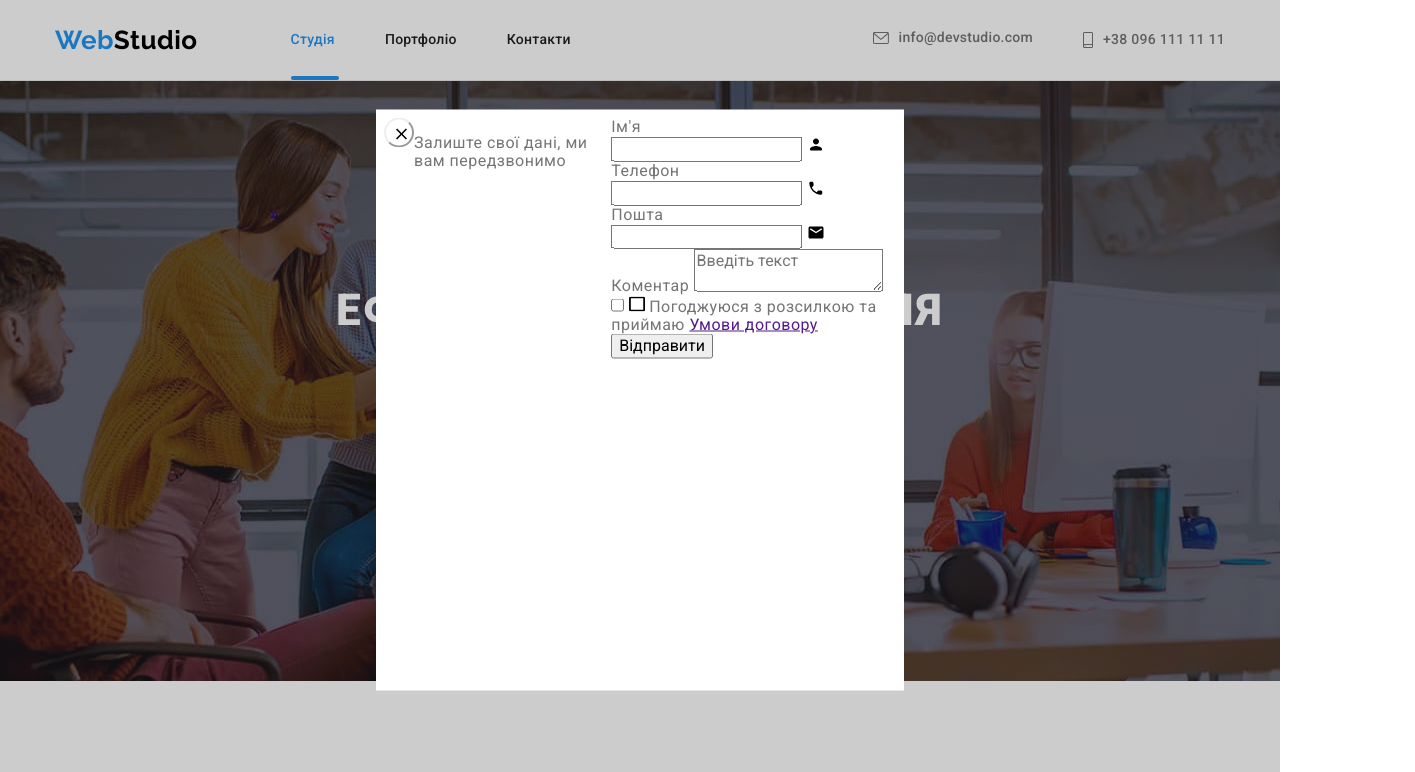
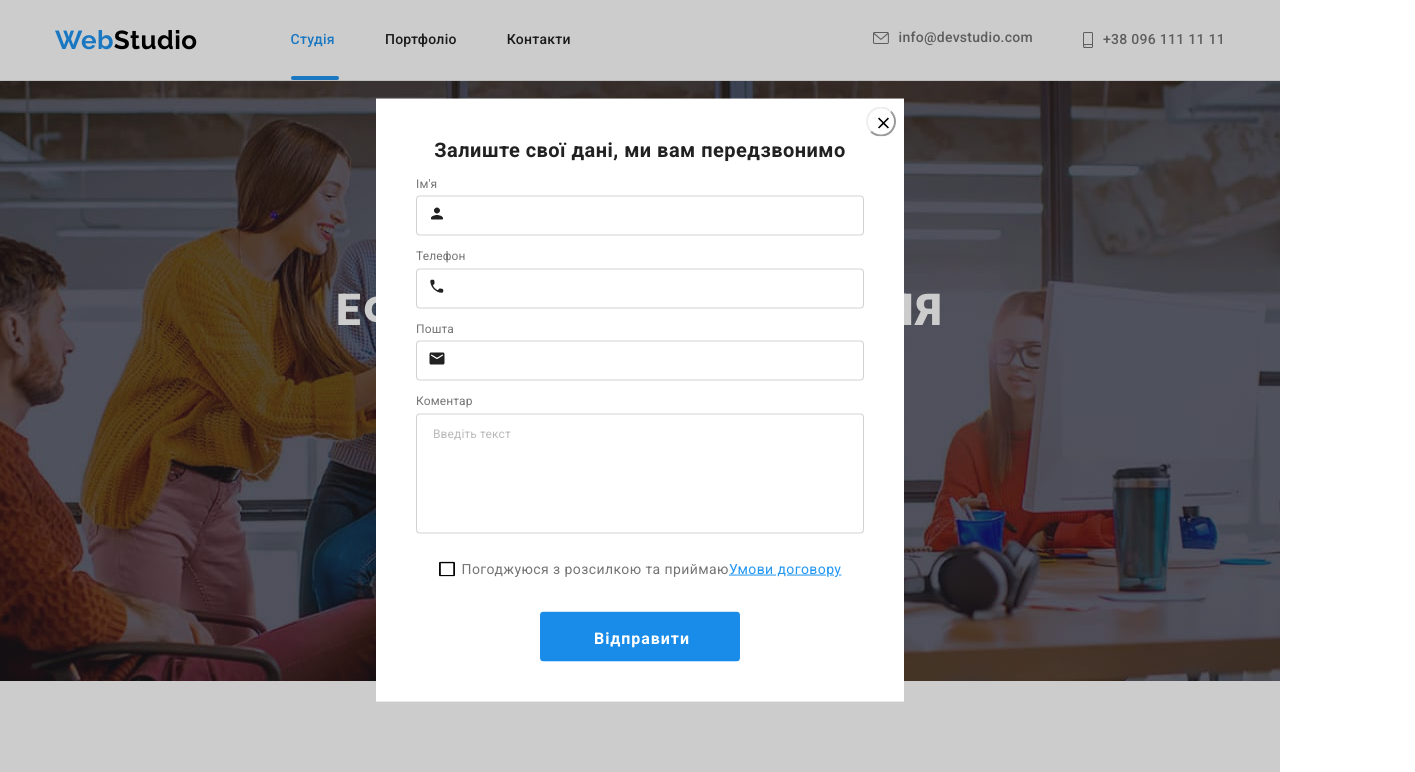
Before and after one commit to OlhaHobchuk/goit-markup-hw-06, a plain HTML site: page index.html in a window 1280 px wide. Both pictures are taken after a click on the button "Замовити послугу". Shown: the top 772 px of the page, 1415 px wide, since content can reach past the window. Drawn offline with nearby package versions, Linux system fonts and the light colour scheme; files whose address does not match are found by name.

Commit message:
Додає стилізацію форм

```diff
--- a/css/styles.css
+++ b/css/styles.css
@@ -2,31 +2,34 @@
         --primary-background-color: #FFFFFF;;
         --secondary-background-color: #F5F4FA;
         --footer-background-color: #2F303A;
+        --work-card-overlay-background: rgba(33, 150, 243, 0.9);
         --hero-gradient: rgba(47, 48, 58, 0.4);
+        --proposition-wrapper-background-color: rgba(47, 48, 58, 0.8);
+        --backdrop-overlay: rgba(0, 0, 0, 0.2);
+        --join-soc-link: rgba(255, 255, 255, 0.1);
 
         --primary-text-color: #757575;
         --secondary-text-color: #212121;
         --accent-color: #2196F3;
-        --primary-button-hover-color: #188CE8;
-
         --logo-text-color: #000000;
         --primary-white-color: #FFFFFF;
         --secondary-white-color: rgba(255, 255, 255, 0.6);
+        --placeholder-comment: rgba(117, 117, 117, 0.5);
 
         --header-border-bootom: #ECECEC;
+        --clients-border-color: #AFB1B8;
+        --card-border-color: rgba(238, 238, 238, 1);
+        --email-input-border-color: rgba(255, 255, 255, 0.3);
+        --modal-form-input: rgba(33, 33, 33, 0.2);
+
         --team-card-shadow: 0px 1px 3px rgba(0, 0, 0, 0.12), 0px 1px 1px rgba(0, 0, 0, 0.14), 0px 2px 1px rgba(0, 0, 0, 0.2);
+        --modal-send-button-shadow: 0px 4px 4px rgba(0, 0, 0, 0.15);
+
         --portfolio-card-shadow: 0px 1px 1px rgba(0, 0, 0, 0.12), 0px 4px 4px rgba(0, 0, 0, 0.06), 1px 4px 6px rgba(0, 0, 0, 0.16);
         --secondary-button-shadow: 0px 3px 1px rgba(0, 0, 0, 0.1), 0px 1px 2px rgba(0, 0, 0, 0.08), 0px 2px 2px rgba(0, 0, 0, 0.12);
-        --clients-border-color: #AFB1B8;
-        --card-border-color: rgba(238, 238, 238, 1);
-        --join-soc-link: rgba(255, 255, 255, 0.1);
 
-        --backdrop-overlay: rgba(0, 0, 0, 0.2);
+        --primary-button-hover-color: #188CE8;
         --border-close-button-color: rgba(0, 0, 0, 0.1);
-
-        --proposition-wrapper-background-color: rgba(47, 48, 58, 0.8);
-
-        --work-card-overlay-background: rgba(33, 150, 243, 0.9);
 
         --main-timing-function: cubic-bezier(0.4, 0, 0.2, 1);
     }
@@ -567,8 +570,7 @@ body {
 /* Футер */
 
 .footer {
-    padding-top: 60px;
-    padding-bottom: 60px;
+    padding: 60px 215px;
     background-color: var(--footer-background-color);
 }
 
@@ -616,11 +618,12 @@ body {
     flex-direction: column;
     align-items: flex-start;
     margin-left: 70px;
+    margin-right: 93px;
 
     text-align: center;
 }
 
-.join-title {
+.join-title, .submit-title {
     margin-top: 0;
     margin-bottom: 20px;
 
@@ -667,6 +670,80 @@ body {
 .join-soc-link:focus {
     background-color: var(--accent-color);}
 
+
+.footer-form {
+    display: flex;
+   }
+
+.email-input {
+    padding-top: 15px;
+    padding-bottom: 15px;
+    padding-left: 16px;
+    margin-right: 12px;
+
+    width: 358px;
+    height: 50px;
+
+    border: 1px solid var(--email-input-border-color);
+    border-radius: 4px;
+
+    background-color: transparent;
+
+    outline: none;
+
+    transition: border-color 250ms var(--main-timing-function);
+    }
+
+.email-input:focus, .email-input:hover {
+    border-color: var(--accent-color);
+}
+
+ .email-input::placeholder {
+
+        font-size: 16px;
+        line-height: 1.25;
+
+        color: var(--secondary-white-color);}
+
+
+.submit-button {
+        display: flex;
+        align-items: center;
+        padding: 10px 32px 10px 28px;
+
+        min-width: 200px;
+
+        font-family: inherit;
+        font-style: inherit;
+        font-weight: 700;
+        font-size: 16px;
+        line-height: 1.88;
+        letter-spacing: 0.06em;
+
+
+        color: var(--primary-white-color);
+        background-color: var(--accent-color);
+        border-color: transparent;
+
+        border-radius: 4px;
+        cursor: pointer;
+
+        transition: color 250ms var(--main-timing-function), background-color 250ms var(--main-timing-function), border-color 250ms var(--main-timing-function);
+        ;
+    }
+
+    .submit-button:hover,
+    .submit-button:focus {
+        color: var(--primary-white-color);
+        background-color: var(--accent-color);
+        border-color: var(--accent-color);
+}
+
+.submit-button-icon {
+
+    fill: var(--primary-white-color);
+    margin-left: 8px;
+}
 
 /* Сторінка портфоліо */
 
@@ -843,16 +920,14 @@ body {
 }
 
 .modal {
-    display: flex;
-
     position: absolute;
     top: 50%;
     left: 50%;
 
     width: 528px;
-    height: 581px;
+    min-height: 581px;
 
-    padding: 8px;
+    padding: 40px 8px 40px;
 
     background-color: var(--primary-background-color);
 
@@ -862,8 +937,10 @@ body {
 }
 
 .close-modal {
-   display: inline-block;
-   margin-left: auto;
+    position: absolute;
+
+    top: 8px;
+    right: 8px;
 
     padding: 6px;
 
@@ -877,9 +954,201 @@ body {
     color: var(--logo-text-color);
 
     cursor: pointer;
-
 }
 
 .close-modal-icon {
     fill: currentColor;
+
+    transition: fill 250ms var(--main-timing-function);
 }
+
+.close-modal-icon:hover, .close-modal-icon:focus {
+    fill: var(--accent-color);
+
+}
+
+.action-description {
+    margin-top: 0;
+    margin-bottom: 12px;
+    padding: 0;
+
+    font-weight: 700;
+    font-size: 20px;
+    line-height: 1.15;
+    text-align: center;
+
+    color: var(--secondary-text-color);
+}
+
+.modal-form {
+    display: flex;
+    flex-direction: column;
+    margin-left: auto;
+    margin-right: auto;
+    width: 448px;
+}
+
+.modal-form-field {
+    margin-bottom: 10px;
+}
+
+.input-wrapper {
+    position: relative;
+}
+
+.modal-form-label {
+    font-weight: 400;
+    font-size: 12px;
+    line-height: 1.17;
+
+    letter-spacing: 0.01em;
+
+     color: var(--primary-text-color);
+}
+
+.modal-form-input {
+    width: 100%;
+    height: 40px;
+
+    padding: 11px 8px 11px 40px;
+    margin-top: 4px;
+
+    border: 1px solid var(--modal-form-input);
+    border-radius: 4px;
+
+    outline: none;
+
+    transition: border-color 250ms var(--main-timing-function);
+
+}
+
+.modal-form-input:focus,
+.modal-form-input:hover,
+.modal-form-comment textarea:hover,
+.modal-form-comment textarea:focus
+ {
+    border: 1px solid var(--accent-color);
+}
+
+.modal-form-icon {
+    position: absolute;
+    top: 50%;
+    left: 12px;
+
+    fill: var(--secondary-text-color);
+
+    transform: translateY(-50%);
+
+    transition: fill 250ms var(--main-timing-function);
+}
+
+.modal-form-comment {
+    margin-bottom: 20px;
+}
+
+.modal-form-comment textarea {
+    resize: none;
+    padding: 12px 16px;
+    margin-top: 4px;
+    width: 100%;
+    min-height: 120px;
+
+    border: 1px solid var(--modal-form-input);
+    border-radius: 4px;
+
+    outline: none;
+
+    transition: border-color 250ms var(--main-timing-function);
+}
+
+textarea::placeholder {
+
+    font-weight: 400;
+    font-size: 12px;
+    line-height: 1.17;
+    letter-spacing: 0.01em;
+
+    color: var(--placeholder-comment);}
+
+
+.modal-form-input:focus ~ .modal-form-icon, .modal-form-input:hover ~ .modal-form-icon
+ {
+    fill: var(--accent-color);
+}
+
+.checkbox-field {
+    margin-bottom: 30px;
+    margin-left: auto;
+    margin-right: auto;
+}
+
+.checbox-label {
+    display: flex;
+    align-items: center;
+
+    font-weight: 400;
+    font-size: 14px;
+    line-height: 1.71;
+
+    letter-spacing: 0.03em;
+
+    color: var(--primary-text-color);
+}
+
+.conditions {
+    color: var(--accent-color);
+}
+
+.checkbox-input {
+    overflow: hidden;
+    position: absolute;
+    white-space: nowrap;
+    clip: rect(0 0 0 0);
+    clip-path: inset(50%);
+    height: 1px;
+    width: 1px;
+}
+
+.icon-checkbox {
+    margin-right: 7px;
+}
+
+.checkbox-input:checked ~ .icon-checkbox {
+
+    fill: var(--accent-color);
+    background-color: var(--accent-color);
+    background-image: url(../images/iconcheck.svg);
+    background-size: contain;
+    background-origin: border-box;
+}
+
+.modal-send-button {
+    display: inline-block;
+    width: 200px;
+    height: 50px;
+    padding: 10px 52px;
+    margin-left: auto;
+    margin-right: auto;
+
+    font-family: inherit;
+    font-style: inherit;
+    font-weight: 700;
+    font-size: 16px;
+    line-height: 1.88;
+    letter-spacing: 0.06em;
+
+    background-color: var(--primary-button-hover-color);
+
+    color: var(--primary-white-color);
+
+    border-radius: 4px;
+    border-color: transparent;
+    cursor: pointer;
+
+    transition: box-shadow 250ms var(--main-timing-function);
+}
+
+.modal-send-button:hover,
+.modal-send-button:focus {
+    box-shadow: var(--modal-send-button-shadow);
+}
```
